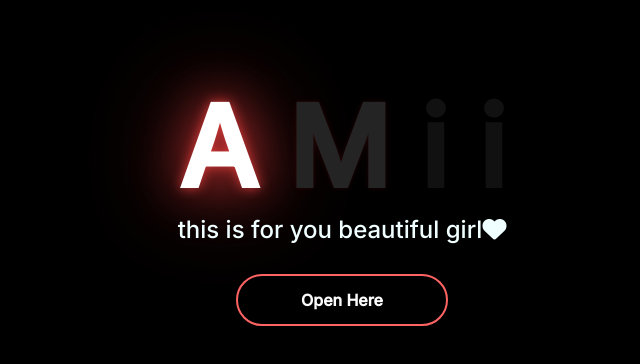
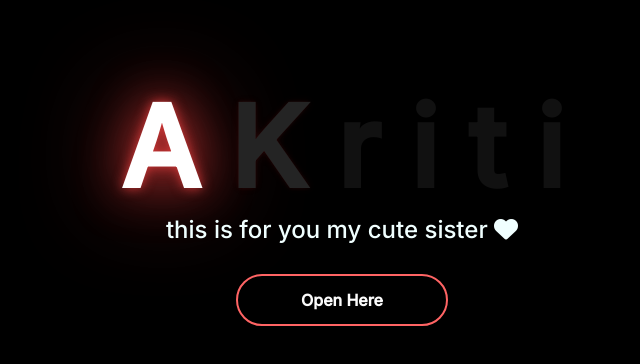
Before and after one commit to FrancisBilung/flower, a plain HTML site: page index.html in a window 1280 px wide. Shown: the part 262-626 px from the top of the page, without its empty margins (306-946 px from the left). Drawn offline with Linux system fonts and the light colour scheme; a web font is replaced by a local one.

Commit message:
Update index.html

```diff
--- a/index.html
+++ b/index.html
@@ -20,15 +20,15 @@
 <body style="display: flex; justify-content: center; align-items: center; height: 100vh;">
     <div class="greetings">
         <span>A</span>
-        <span>M</span>
+        <span>K</span>
+        <span>r</span>
         <span>i</span>
+        <span>t</span>
         <span>i</span>
-        <span></span>
-        <span></span>
 
     </div>
     <div style="text-align: center;" class="description">
-        <span>this is for you  beautiful girl<i class="fa-solid fa-heart"></i></span>
+        <span>this is for you my cute sister  <i class="fa-solid fa-heart"></i></span>
     </div>
      <!-- Button -->
   <div style="position: absolute; top: 67vh; width: 100%; display: flex; justify-content: center;">
```
